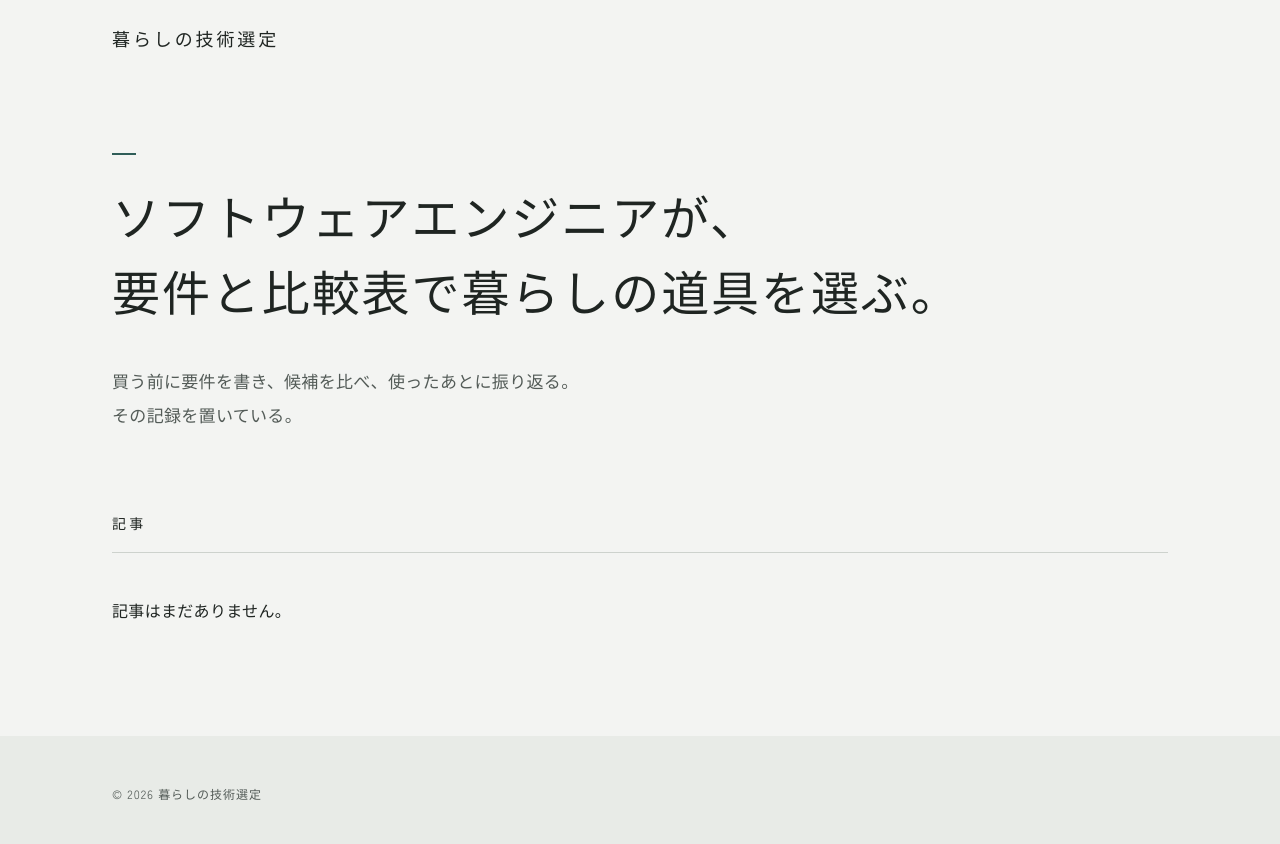
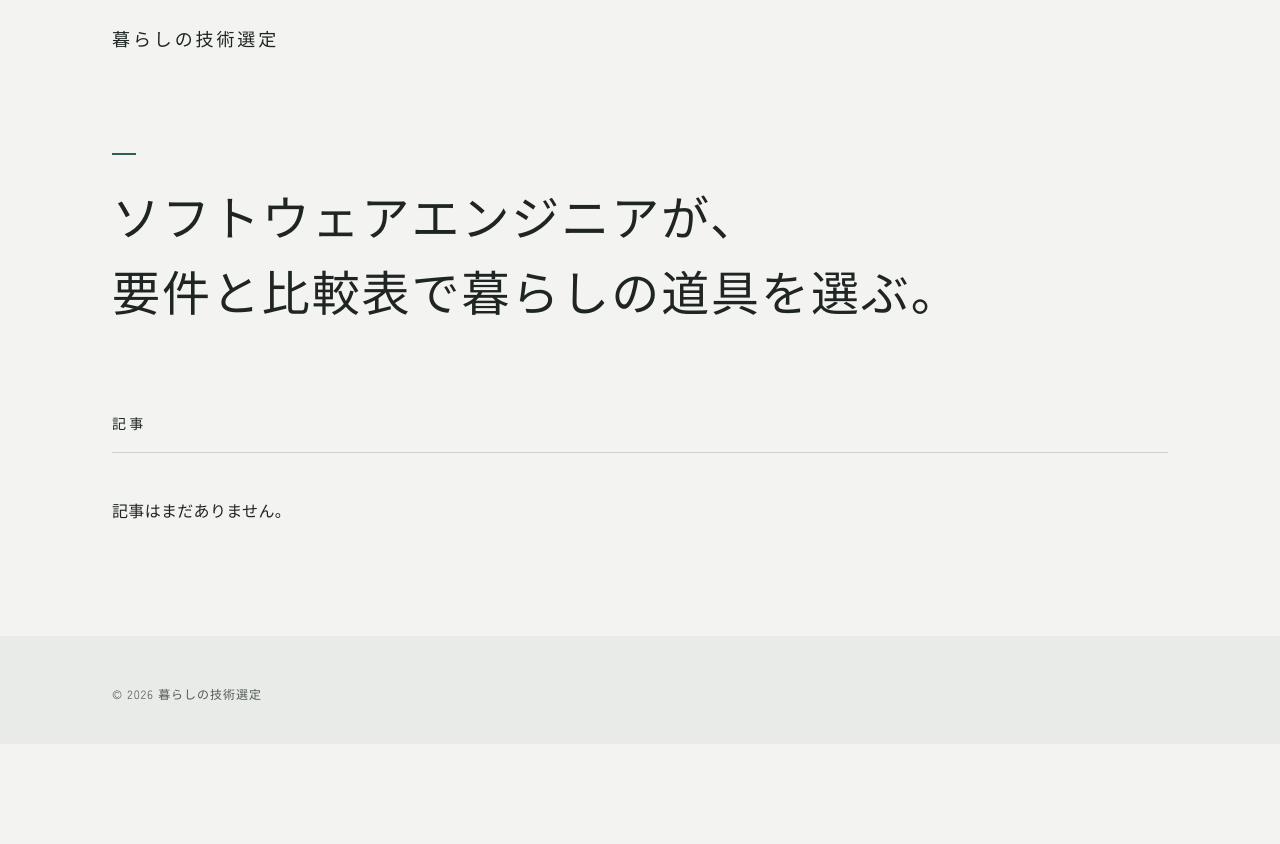
Before and after one commit to shun0918/kurashistack.com, an Astro site: page / in a window 1280 px wide. After the commit the page ends 800 px from the top, so only its background shows below. Built offline with nearby package versions, Linux system fonts and the light colour scheme; Astro itself is replaced by a stand-in of ours; a web font is replaced by a local one.

Commit message:
style: トップの紹介文を外す

```diff
--- a/src/pages/index.astro
+++ b/src/pages/index.astro
@@ -13,9 +13,6 @@ const posts = (await getCollection('posts')).sort(
 <BaseLayout>
   <div class="hero">
     <p class="hero-title">{SITE_TAGLINE.map((phrase) => <span>{phrase}</span>)}</p>
-    <p class="hero-text">
-      <span>買う前に要件を書き、候補を比べ、使ったあとに振り返る。</span><span>その記録を置いている。</span>
-    </p>
   </div>
   <section class="posts">
     <h2>記事</h2>
```
